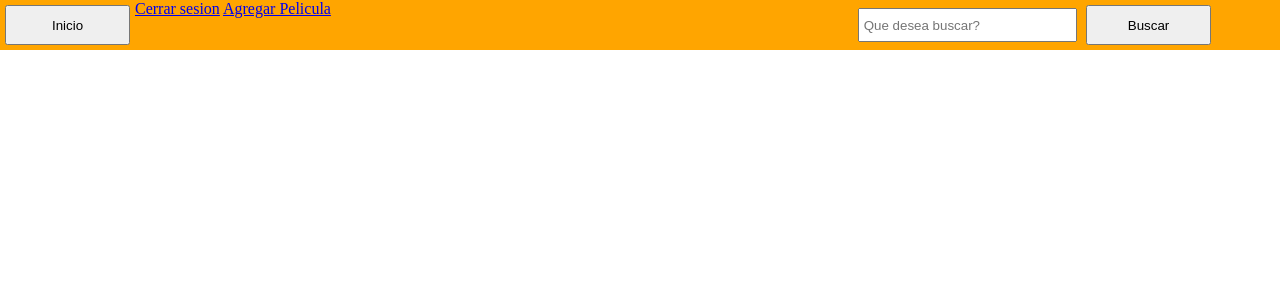
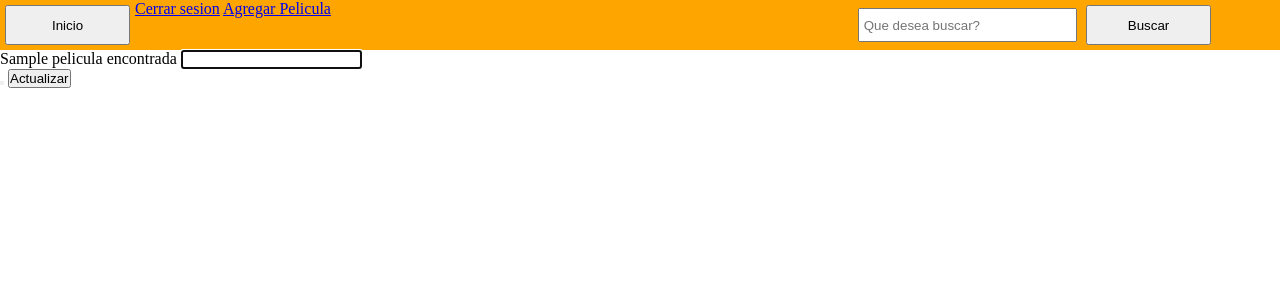
Before and after one commit to AntonioDelGreco/Proyecto-Prog2, a Flask app: template templates/editarPeli.html in a window 1280 px wide. Shown: the top 300 px of the page. Run offline with Flask 2, Linux system fonts and the light colour scheme; the template is opened without the code that fills it: most values are stand-ins (such as "Sample title", 1, 10 or a date in 2020).

Commit message:
inicio editar

```diff
--- a/templates/editarPeli.html
+++ b/templates/editarPeli.html
@@ -1,4 +1,17 @@
 {% extends './peliculas.html' %}
 
 {% block content %}
+
+<form method="POST">
+    <p>
+        <div>
+            <label for="nombre">{{ pelicula_encontrada["nombre"] }}</label>
+            <input type="text" name="nombre" autofocus>
+        </div>
+    </p>
+
+    <button></button>
+    <input type="submit" value="Actualizar">
+</form>
+
 {% endblock %}
```
